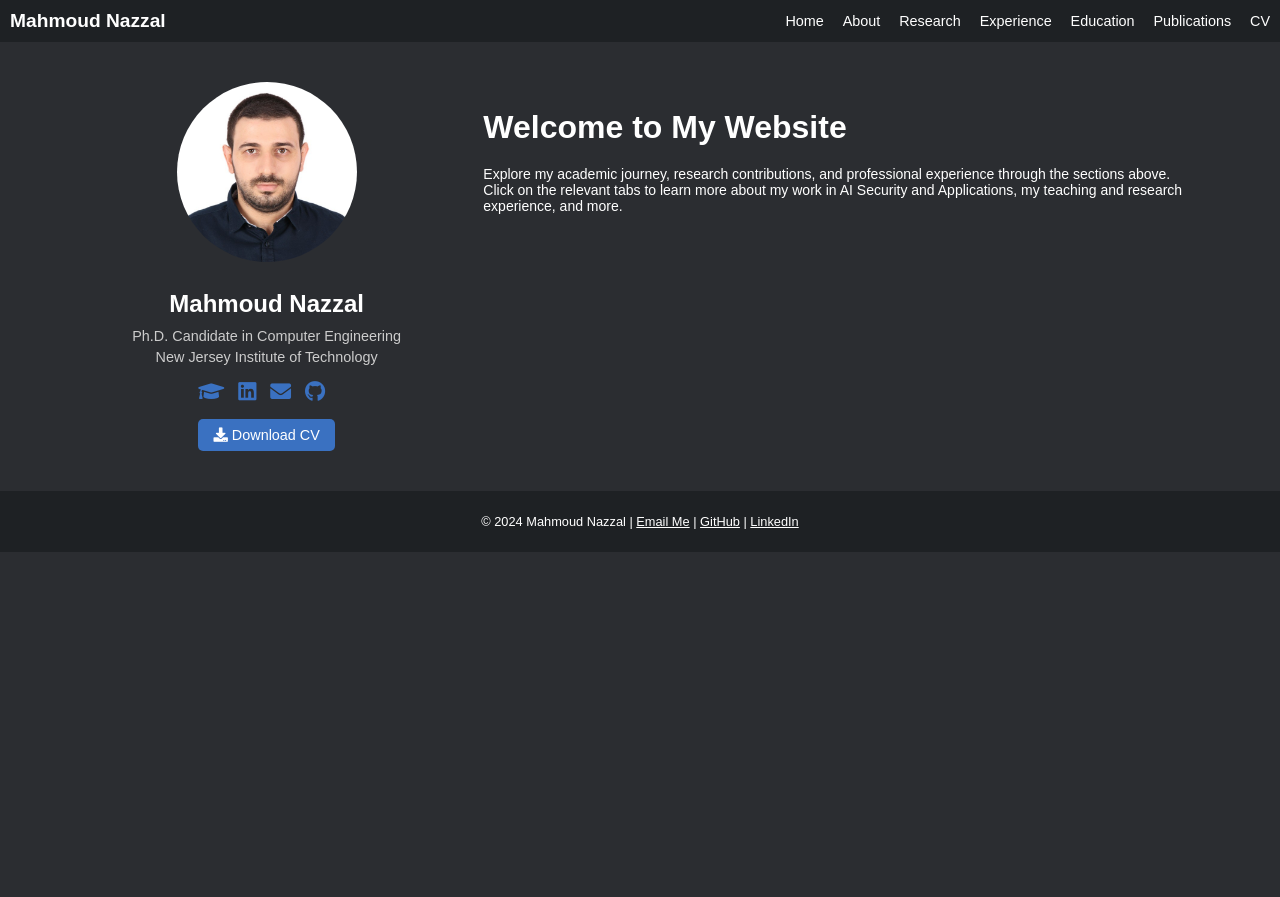
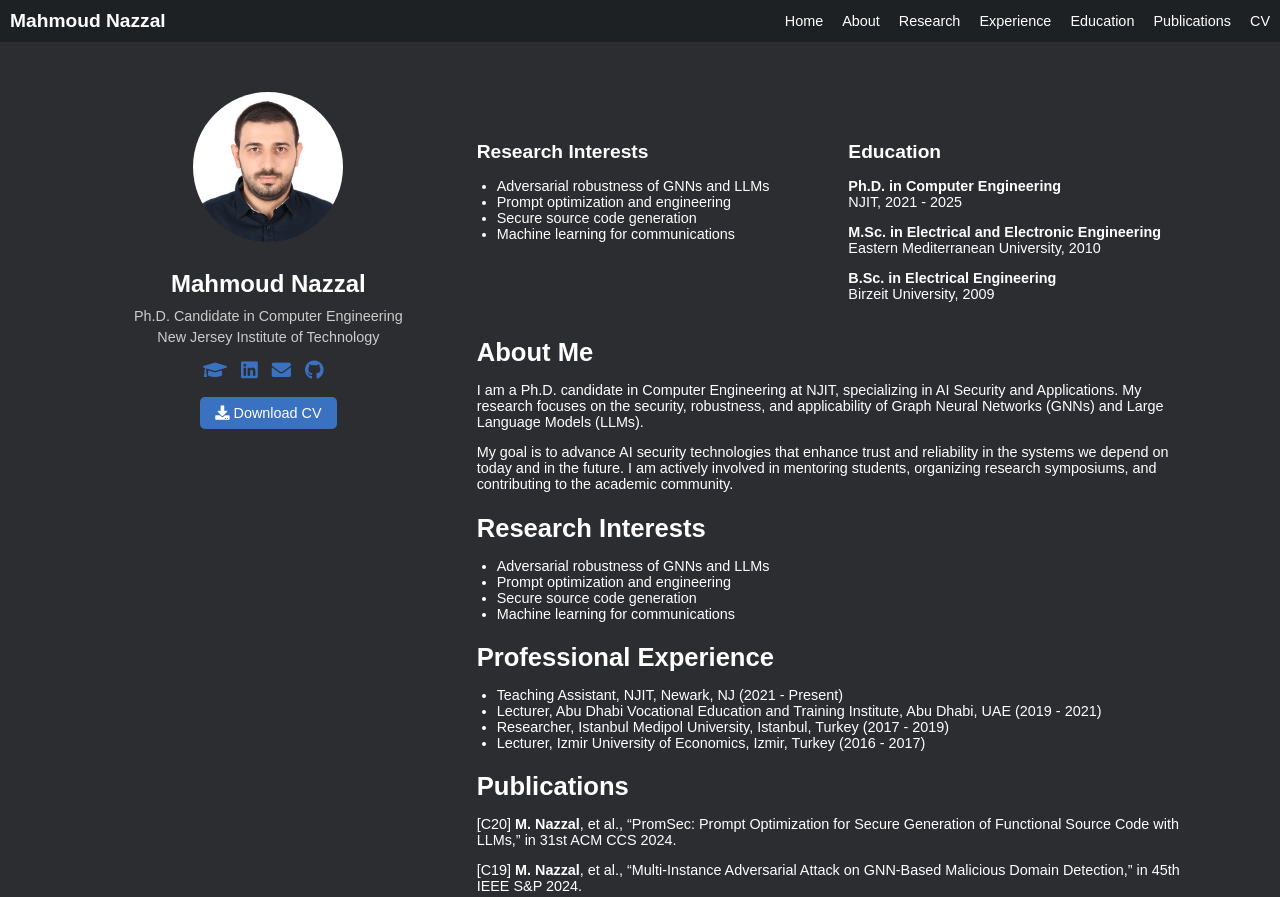
Before and after one commit to mahmoudkanazzal/mahmoudkanazzal.github.io, a plain HTML site: page index.html in a window 1280 px wide. Shown: the top 897 px of the page. Before the commit the page ends 800 px from the top, so only its background shows below. Drawn offline with Linux system fonts and the light colour scheme.

Commit message:
Update index.html

```diff
--- a/index.html
+++ b/index.html
@@ -6,23 +6,116 @@
     <meta name="description" content="Mahmoud Nazzal - CV and Portfolio">
     <title>Mahmoud Nazzal | AI Security & Applications</title>
     <link rel="stylesheet" href="https://cdnjs.cloudflare.com/ajax/libs/font-awesome/5.15.4/css/all.min.css">
-    <link rel="stylesheet" href="styles.css">
+    <style>
+        body {
+            font-family: Arial, sans-serif;
+            background-color: #2b2d31;
+            color: #ffffff;
+            margin: 0;
+            padding: 0;
+            font-size: 0.9rem; /* Reduced font size */
+        }
+        header {
+            background: #1e2124;
+            padding: 10px;
+            display: flex;
+            justify-content: space-between;
+            align-items: center;
+        }
+        header h1 {
+            margin: 0;
+            font-size: 1.2rem; /* Reduced font size */
+        }
+        nav a {
+            color: #ffffff;
+            margin-left: 15px;
+            text-decoration: none;
+            font-size: 0.9rem; /* Reduced font size */
+        }
+        .container {
+            max-width: 1100px;
+            margin: 30px auto;
+            padding: 20px;
+            display: flex;
+            gap: 30px;
+        }
+        .profile {
+            flex: 1;
+            text-align: center;
+        }
+        .profile img {
+            width: 150px; /* Smaller size */
+            height: 150px;
+            border-radius: 50%;
+            object-fit: cover;
+            margin-bottom: 15px;
+        }
+        .profile h2 {
+            margin: 10px 0;
+            font-size: 1.5rem; /* Reduced font size */
+        }
+        .profile p {
+            margin: 5px 0;
+            color: #cccccc;
+        }
+        .content {
+            flex: 2;
+        }
+        h2 {
+            font-size: 1.6rem; /* Reduced font size */
+            margin-bottom: 15px;
+        }
+        .download-cv {
+            display: inline-block;
+            margin-top: 15px;
+            padding: 8px 15px;
+            background: #3a71c1;
+            color: #ffffff;
+            text-decoration: none;
+            border-radius: 5px;
+            font-size: 0.9rem;
+        }
+        .two-column {
+            display: flex;
+            gap: 30px;
+            margin-top: 30px;
+        }
+        .column {
+            flex: 1;
+        }
+        .column h3 {
+            font-size: 1.2rem; /* Reduced font size */
+            margin-bottom: 10px;
+        }
+        ul {
+            padding-left: 20px;
+        }
+        .social-icons {
+            margin-top: 15px;
+        }
+        .social-icons a {
+            color: #3a71c1;
+            margin-right: 10px;
+            font-size: 1.2rem; /* Reduced font size */
+            text-decoration: none;
+        }
+    </style>
 </head>
 <body>
     <header>
         <h1>Mahmoud Nazzal</h1>
         <nav>
-            <a href="index.html">Home</a>
-            <a href="about.html">About</a>
-            <a href="research.html">Research</a>
-            <a href="experience.html">Experience</a>
-            <a href="education.html">Education</a>
-            <a href="publications.html">Publications</a>
+            <a href="#home">Home</a>
+            <a href="#about">About</a>
+            <a href="#research">Research</a>
+            <a href="#experience">Experience</a>
+            <a href="#education">Education</a>
+            <a href="#publications">Publications</a>
             <a href="M_Nazzal_CV_Oct_2024_public.pdf" target="_blank">CV</a>
         </nav>
     </header>
 
-    <div class="container">
+    <div class="container" id="home">
         <div class="profile">
             <img src="mahmoud-nazzal-photo.jpg" alt="Mahmoud Nazzal">
             <h2>Mahmoud Nazzal</h2>
@@ -40,8 +133,59 @@
         </div>
 
         <div class="content">
-            <h2>Welcome to My Website</h2>
-            <p>Explore my academic journey, research contributions, and professional experience through the sections above. Click on the relevant tabs to learn more about my work in AI Security and Applications, my teaching and research experience, and more.</p>
+            <div class="two-column">
+                <div class="column">
+                    <h3>Research Interests</h3>
+                    <ul>
+                        <li>Adversarial robustness of GNNs and LLMs</li>
+                        <li>Prompt optimization and engineering</li>
+                        <li>Secure source code generation</li>
+                        <li>Machine learning for communications</li>
+                    </ul>
+                </div>
+                <div class="column">
+                    <h3>Education</h3>
+                    <p><strong>Ph.D. in Computer Engineering</strong><br>
+                    NJIT, 2021 - 2025</p>
+                    <p><strong>M.Sc. in Electrical and Electronic Engineering</strong><br>
+                    Eastern Mediterranean University, 2010</p>
+                    <p><strong>B.Sc. in Electrical Engineering</strong><br>
+                    Birzeit University, 2009</p>
+                </div>
+            </div>
+
+            <section id="about">
+                <h2>About Me</h2>
+                <p>I am a Ph.D. candidate in Computer Engineering at NJIT, specializing in AI Security and Applications. My research focuses on the security, robustness, and applicability of Graph Neural Networks (GNNs) and Large Language Models (LLMs).</p>
+                <p>My goal is to advance AI security technologies that enhance trust and reliability in the systems we depend on today and in the future. I am actively involved in mentoring students, organizing research symposiums, and contributing to the academic community.</p>
+            </section>
+
+            <section id="research">
+                <h2>Research Interests</h2>
+                <ul>
+                    <li>Adversarial robustness of GNNs and LLMs</li>
+                    <li>Prompt optimization and engineering</li>
+                    <li>Secure source code generation</li>
+                    <li>Machine learning for communications</li>
+                </ul>
+            </section>
+
+            <section id="experience">
+                <h2>Professional Experience</h2>
+                <ul>
+                    <li>Teaching Assistant, NJIT, Newark, NJ (2021 - Present)</li>
+                    <li>Lecturer, Abu Dhabi Vocational Education and Training Institute, Abu Dhabi, UAE (2019 - 2021)</li>
+                    <li>Researcher, Istanbul Medipol University, Istanbul, Turkey (2017 - 2019)</li>
+                    <li>Lecturer, Izmir University of Economics, Izmir, Turkey (2016 - 2017)</li>
+                </ul>
+            </section>
+
+            <section id="publications">
+                <h2>Publications</h2>
+                <p>[C20] <strong>M. Nazzal</strong>, et al., “PromSec: Prompt Optimization for Secure Generation of Functional Source Code with LLMs,” in 31st ACM CCS 2024.</p>
+                <p>[C19] <strong>M. Nazzal</strong>, et al., “Multi-Instance Adversarial Attack on GNN-Based Malicious Domain Detection,” in 45th IEEE S&P 2024.</p>
+                <!-- Add additional publications as needed -->
+            </section>
         </div>
     </div>
 
```
